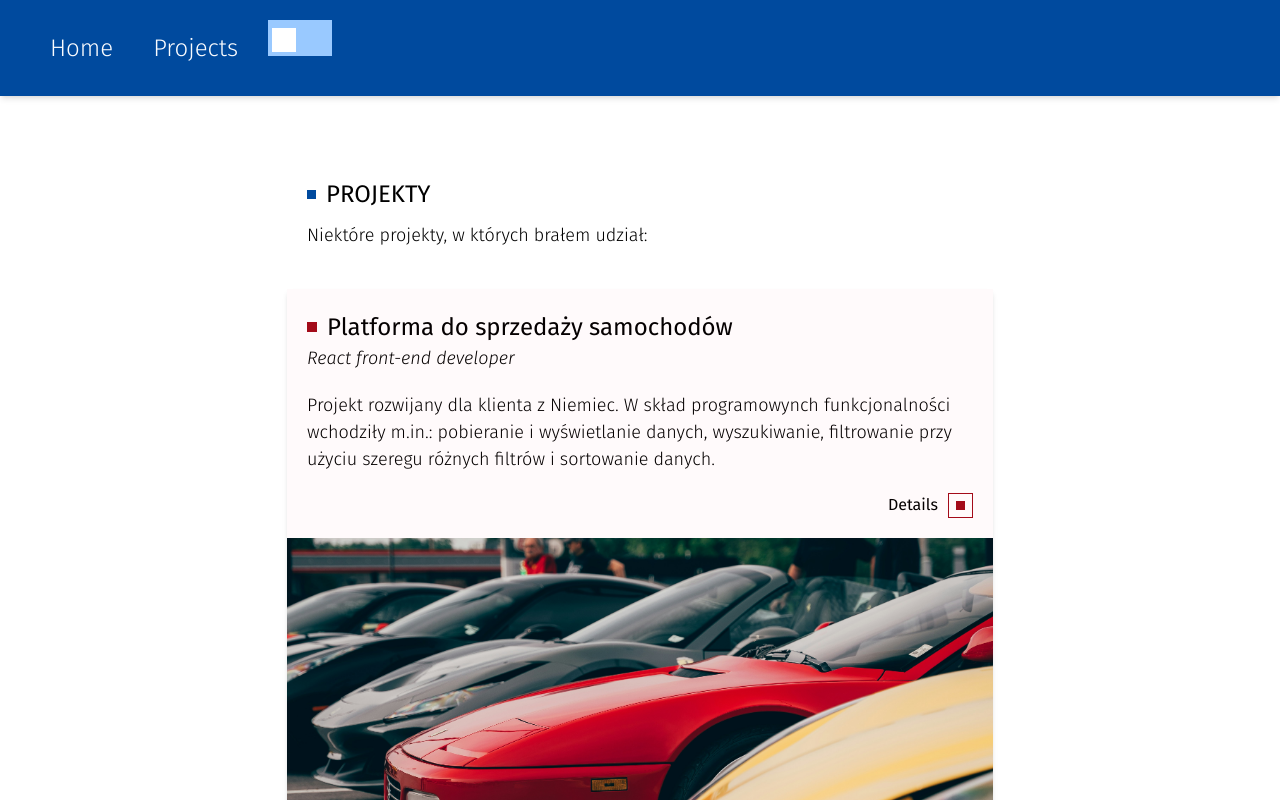
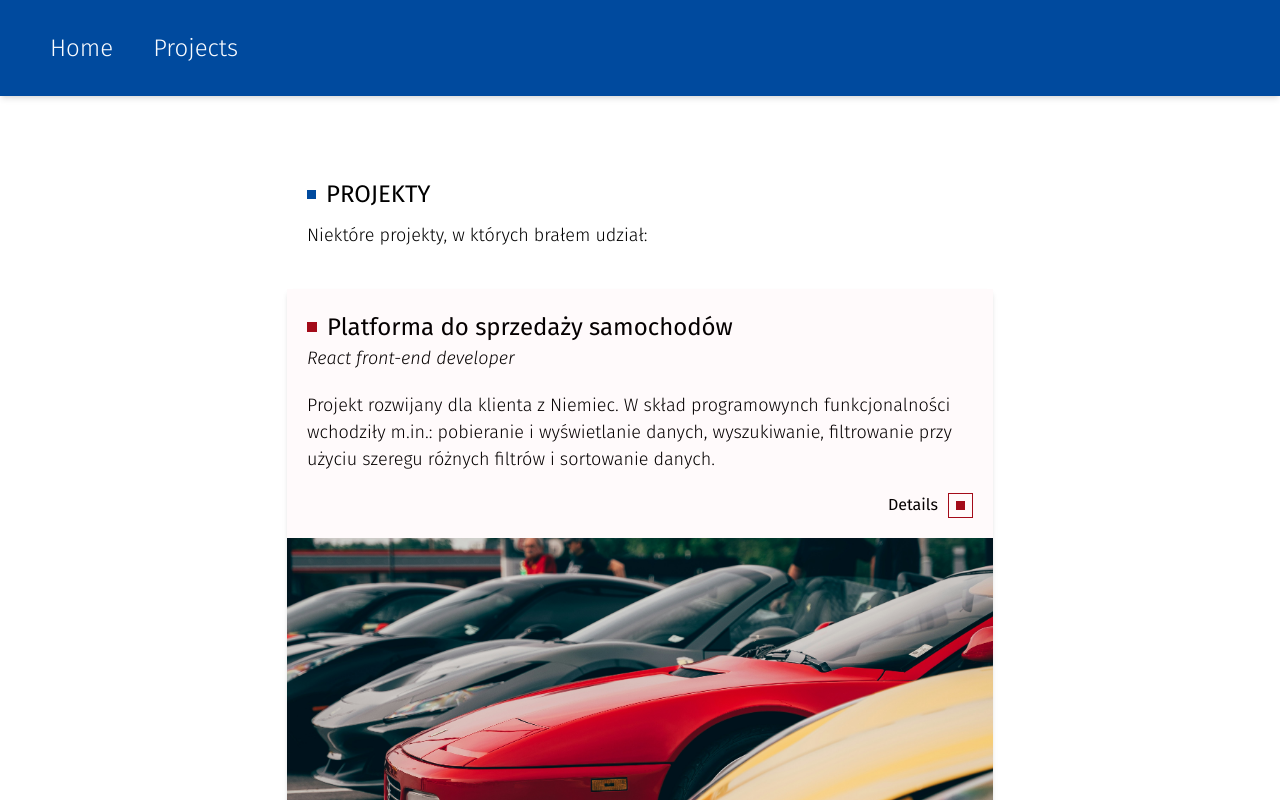
Before and after one commit to LukeKow/lukasz.kowalczyk.web.dev, a React (Vite) app: page /projects in a window 1280 px wide. Shown: the top 800 px of the page. Built offline with nearby package versions, Linux system fonts and the light colour scheme.

Commit message:
remove toggle from view

```diff
--- a/src/components/topBar/TopBar.tsx
+++ b/src/components/topBar/TopBar.tsx
@@ -2,7 +2,6 @@ import { NavLink } from "react-router";
 import { Typography } from "../shared/typography/Typography";
 import { topBatThemeMap, type TopBarProps } from "./TopBarTypes";
 import { Menu } from "./components/menu/Menu";
-import { Toggle } from "./components/toggle/Toggle";
 
 export const TopBar = ({ color }: TopBarProps) => {
   const cardTheme = topBatThemeMap[color];
@@ -24,7 +23,6 @@ export const TopBar = ({ color }: TopBarProps) => {
         >
           <Typography text="Projects" fontType="thinSubHeader" />
         </NavLink>
-        <Toggle onToggle={() => console.log("TOGGLE")} />
       </div>
       <div className="md:hidden fixed bottom-0 w-full py-[15px] flex justify-center bg-white">
         <Menu menuTheme={color} />
```
